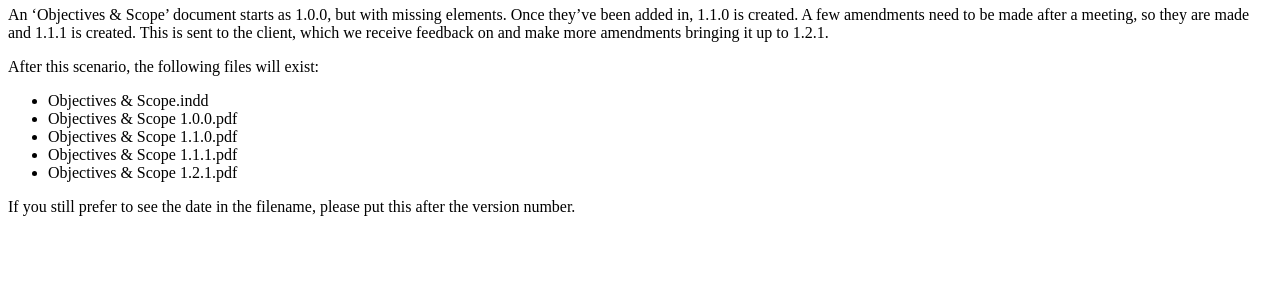
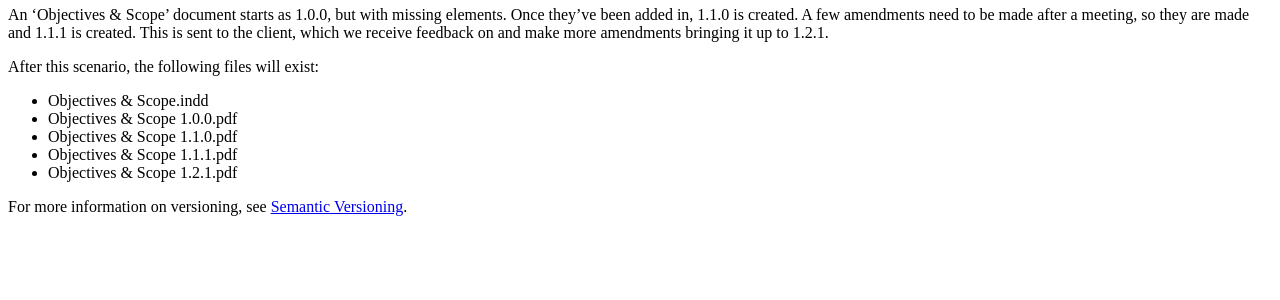
Before and after one commit to golincode/pattern, a PHP site: page /app/views/chapters/preface/creating-documents.php in a window 1280 px wide. Shown: the part 471-771 px from the top of the page. Run offline with PHP 8.4, Linux system fonts and the light colour scheme.

Commit message:
Added notes on Semantic Versioning

```diff
--- a/fuel/app/views/chapters/preface/creating-documents.php
+++ b/fuel/app/views/chapters/preface/creating-documents.php
@@ -25,4 +25,4 @@
                     <li>Objectives &amp; Scope 1.1.1.pdf</li>
                     <li>Objectives &amp; Scope 1.2.1.pdf</li>
                 </ul>
-                <p>If you still prefer to see the date in the filename, please put this after the version number.</p>
+                <p>For more information on versioning, see <a href="http://semver.org">Semantic Versioning</a>.</p>
```
